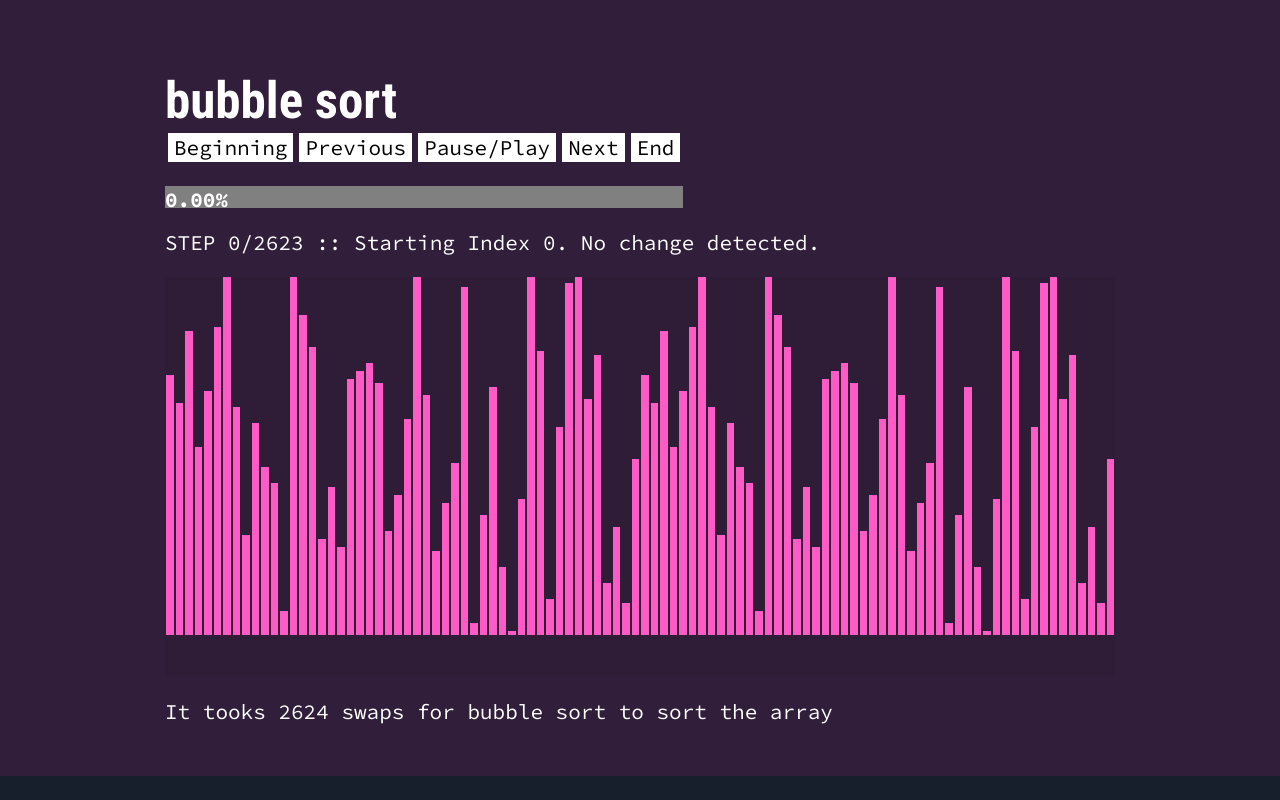
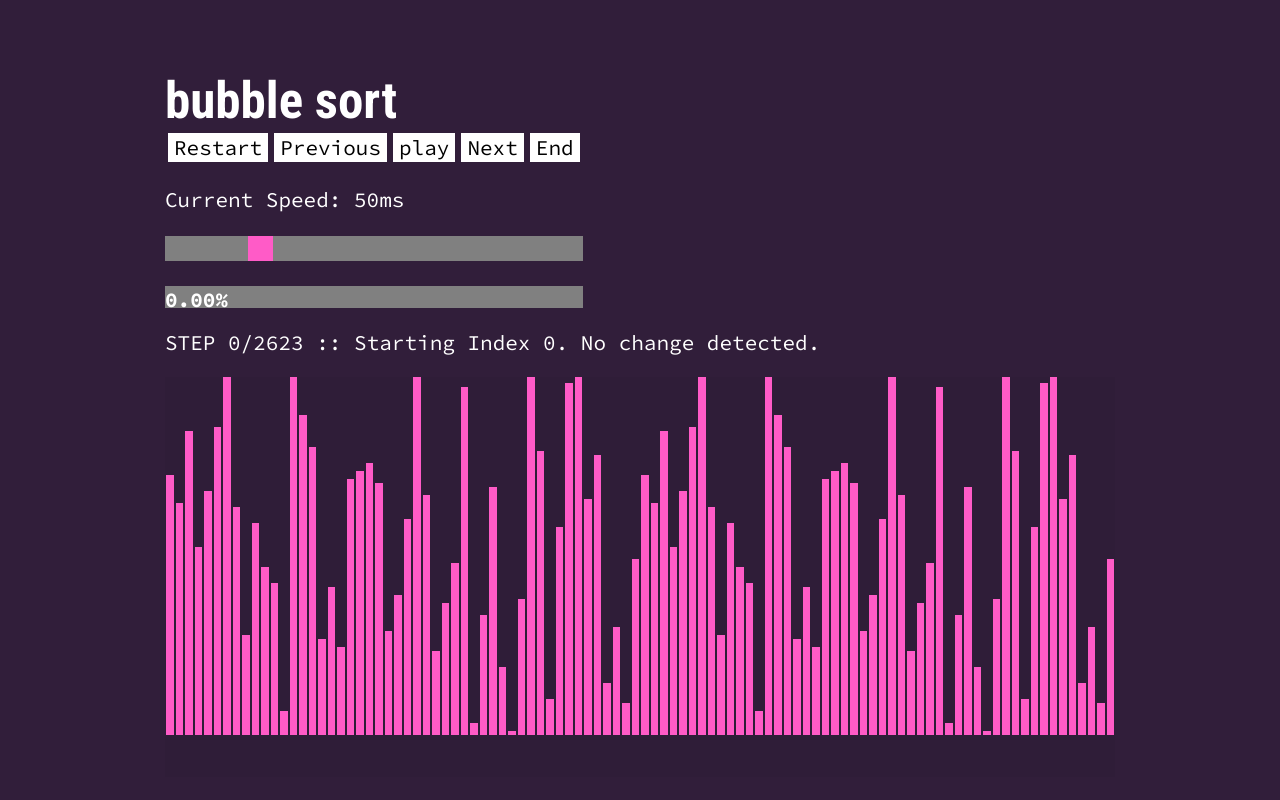
Before and after one commit to MichaelGombos/sorting-algorithm-visualizer, a React (Create React App) app: page / in a window 1280 px wide. Shown: the part 700-1500 px from the top of the page. Built offline with nearby package versions, Linux system fonts and the light colour scheme.

Commit message:
Added support for playing, added visual for "swaps" in each step of the algorithm

```diff
--- a/src/App.css
+++ b/src/App.css
@@ -133,6 +133,7 @@ button:hover{
     width: 100%;
     margin: 0 1px;
     font-size:8px;
+
 }
 .value-bar{
     background-color:var(--primary-color);;
@@ -223,3 +224,48 @@ button:hover{
 .offset-7-8{
     margin-left:87.5%;
 }
+
+/* slider css */
+.slider-container {
+  width: 100%; /* Width of the outside container */
+}
+
+/* The slider itself */
+.slider {
+  -webkit-appearance: none;  /* Override default CSS styles */
+  appearance: none;
+  width: 100%; /* Full-width */
+  height: 25px; /* Specified height */
+  background: #808080; /* Grey background */
+  outline: none; /* Remove outline */
+  -webkit-transition: .2s; /* 0.2 seconds transition on hover */
+  transition: opacity .2s;
+  margin-left:0px;
+  margin-right:0px;
+}
+
+/* Mouse-over effects */
+.slider:hover {
+  background: gray;
+}
+
+/* The slider handle (use -webkit- (Chrome, Opera, Safari, Edge) and -moz- (Firefox) to override default look) */
+.slider::-webkit-slider-thumb {
+  -webkit-appearance: none; /* Override default look */
+  appearance: none;
+  width: 25px; /* Set a specific slider handle width */
+  height: 25px; /* Slider handle height */
+  background: var(--primary-color);
+  cursor: pointer; /* Cursor on hover */
+}
+
+.slider::-moz-range-thumb {
+  width: 25px; /* Set a specific slider handle width */
+  height: 25px; /* Slider handle height */
+  background: var(--primary-color); /* Green background */
+  cursor: pointer; /* Cursor on hover */
+}
+
+.imRed{
+    background-color:red !important;
+}
--- a/src/App.js
+++ b/src/App.js
@@ -23,9 +23,13 @@ const PrimaryNavigation = ({props}) => {
     //here I want to re-render the "sorter" component
     props.setAlgo(sorter);
 
-   //when clicked, only if current algo = e.target algo then change to selected
+    // when clicked, only if current algo = e.target algo then change to selected
+    props.setPlay({...props.play,playing:false})
+
+    props.setStep(0);
+
     props.setSteps(sorter.stepsFromArray(props.defaultArray))
-    props.setStep(0);
+
     //grab list of other buttons
     const primaryNav = document.getElementById("primary-nav");
     const otherButtons = primaryNav.getElementsByTagName("button");
@@ -37,24 +41,8 @@ const PrimaryNavigation = ({props}) => {
       btn.className=("")
     }
 
-
-
   }
 
-  /*TODO
-  recursive bubble
-  comb
-  Pigeonhole
-  Cycle
-  Cocktail
-  bitonic
-  pancake
-  Binary Insertion
-  Bogo
-  Gnome
-  Stooge
-  Brick
-  */
   return(
     <nav id="primary-nav"className="container">
           <ul>
@@ -76,15 +64,28 @@ function App() {
   let defaultArray = [  65, 58, 76, 47, 61, 77, 91, 57, 25, 53, 42, 38, 6, 96, 80, 72, 24, 37, 22, 64, 66, 68, 63, 26, 35, 54, 93, 60, 21, 33, 43, 87, 3, 30, 62, 17, 1, 34, 97, 71, 9, 52, 88, 100, 59, 70, 13, 27, 8, 44
 ,65, 58, 76, 47, 61, 77, 91, 57, 25, 53, 42, 38, 6, 96, 80, 72, 24, 37, 22, 64, 66, 68, 63, 26, 35, 54, 93, 60, 21, 33, 43, 87, 3, 30, 62, 17, 1, 34, 97, 71, 9, 52, 88, 100, 59, 70, 13, 27, 8, 44
 ];
+
+
   const [currentAlgo,setAlgo] = useState(algo.bubbleSort);
   const [step,setStep] = useState(0);
   const [steps,setSteps] = useState(algo.bubbleSort.stepsFromArray(defaultArray))
+  //this will be used to set state w/ play pause buttons
+  const [play,setPlay] = useState({playing:false,playSpeed:50});
+
+  if(play.playing == true && step != steps.length-1)
+    setTimeout(
+    () => setStep(step + 1),
+    play.playSpeed
+  )
+
+        //generate a list of value bars with the current swap indexes
+
 
   return (
     <div id="app">
         <Header/>
-        <PrimaryNavigation props={{currentAlgo,setAlgo,step,setStep,steps,setSteps,defaultArray}}/>
-        <Sorter props={{currentAlgo,setAlgo,step,setStep,steps,setSteps}}/>
+        <PrimaryNavigation props={{currentAlgo,setAlgo,step,setStep,steps,setSteps,defaultArray,play,setPlay}}/>
+        <Sorter props={{currentAlgo,setAlgo,step,setStep,steps,setSteps,play,setPlay}}/>
     </div>
   );
 }
--- a/src/alrorithms.js
+++ b/src/alrorithms.js
@@ -12,7 +12,8 @@ const logStep = (type,currentRay,index1,index2) => {
     let step = {
      change: changeString,
      currentArray: [...currentRay],
-     percentDone:null
+     index1:index1,
+     index2:index2
      }
      return step;
 }
@@ -328,8 +329,6 @@ const cycleSort = {
                     let temp = item;
                     item = currentRay[pos];
                     currentRay[pos] = temp;
-                    console.log("item , temp",item,temp)
-                    console.log("currentRay",currentRay)
                     writes++;
                     //this is a write
                     cycleStepArray.push(logStep("write",currentRay,pos,"N/A"));
--- a/src/components/Sorter.js
+++ b/src/components/Sorter.js
@@ -5,12 +5,14 @@ import { useState } from 'react';
 // this will allow the user to iterate through the array at a given "step" through the alrorithm
 
 
+let pageLoaded = 0
+
 const Sorter = (props) => {
 
 
          //TODO - current ray will eventually be part of the props passed in.
     props = props.props;
-    const {currentAlgo,setAlgo,step,setStep,steps,setSteps} = props;
+    const {currentAlgo,setAlgo,step,setStep,steps,setSteps,play,setPlay} = props;
     props = props.props;
     const currentSorter = currentAlgo;
     let sortedRay = steps[steps.length-1].currentArray;
@@ -28,6 +30,12 @@ const Sorter = (props) => {
     }
     const handlePause = ()=> {
         //TODO switches the "playing" boolean.
+        if(play.playing){
+            setPlay({...play,playing:false})
+        }
+        else{
+            setPlay({...play,playing:true})
+        }
     }
     const handleNext = ()=> {
         //add 1 to step
@@ -55,28 +63,57 @@ const Sorter = (props) => {
         }
         return largest;
     }
+
+    const handleSliderChange = () =>(e)=> {
+        setPlay({...play,playSpeed : e.target.value})
+    }
+
+    //generate a list of value bars with the current swap indexes
+    if(step > 1){
+
+        let cStep = steps[step]
+        let vBar1 = document.querySelectorAll(`div[data-key="${steps[step].index1}"]`)[0].children[1];
+        let vBar2 = document.querySelectorAll(`div[data-key="${steps[step].index2}"]`)[0] ? document.querySelectorAll(`div[data-key="${steps[step].index2}"]`)[0].children[1] : vBar1;
+
+        vBar1.className += " imRed";
+        vBar2.className += " imRed";
+
+        const otherBars = document.getElementsByClassName("value-bar");
+        for(const bar of otherBars){
+            if(bar != vBar1 && bar != vBar2){
+                bar.className=("value-bar")
+            }
+        }
+    }
   return(
     <div id="sorter" >
         <div id="sorter-header">
             <div className="container">
                 <h2 className="mb-0">{currentSorter.name}</h2>
-                <div class="control-bar">
-                    <button onClick ={handleBeginning}>Beginning</button>
+                <div className="control-bar">
+                    <button onClick ={handleBeginning}>Restart</button>
                     <button onClick ={handlePrevious}>Previous</button>
-                    <button onClick ={handlePause}>Pause/Play</button>
+                    <button onClick ={handlePause}>{play.playing ? "pause" : "play"}</button>
                     <button onClick ={handleNext}>Next</button>
                     <button onClick ={handleEnd}>End</button>
                     {/*TODO need an object that holds, the step, the current step, and calculated the percentage*/}
-                    <div class="progress-bar-wrapper">
-                        <div style={{width: calcPercentage(step,steps.length-1)+"%"}} class="progress-bar">
-                            <p class="progress-bar-text">{calcPercentage(step,steps.length-1).toFixed(2)}%</p>
+                    <p>Current Speed: {play.playSpeed}ms</p>
+                    <div className="slider-container">
+                      <input type="range" min="10" max="200" defaultValue="50" className="slider" id="myRange" onChange={handleSliderChange()}/>
+                    </div>
+                    <div className="progress-bar-wrapper">
+                        <div style={{width: calcPercentage(step,steps.length-1)+"%"}} className="progress-bar">
+                            <p className="progress-bar-text">{calcPercentage(step,steps.length-1).toFixed(2)}%</p>
                         </div>
                     </div>
                 </div>
-                <p>STEP {step}/{steps.length-1} :: {steps[step].change}</p>
+                <p>STEP {step}/{steps.length-1} :: {steps[step] ? steps[step].change : "no"}</p>
                 <div id="array-display-wrap">
                     <div id="array-display">
-                    {steps[step].currentArray.map((item,index) =>  <div key={index} className="value-bar-container"><p>{/*item*/}</p><div className="value-bar" style={{height:`${item/findLargest(steps[step].currentArray)*100}%`}}></div></div>)}</div>
+
+                    {/*value bars*/}
+                    {steps[step] ? steps[step].currentArray.map((item,index) =>  <div key={index} data-key={index} className="value-bar-container"><p>{/*index*/}</p><div className="value-bar" style={{height:`${item/findLargest(steps[step].currentArray)*100}%`}}></div></div>) : "Restart : )"}
+                    </div>
                 </div>
                 <p>It tooks {steps.length} swaps for {currentSorter.name} to sort the array</p>
             </div>
```
Lines whose indentation alone changed are shown as unchanged.
